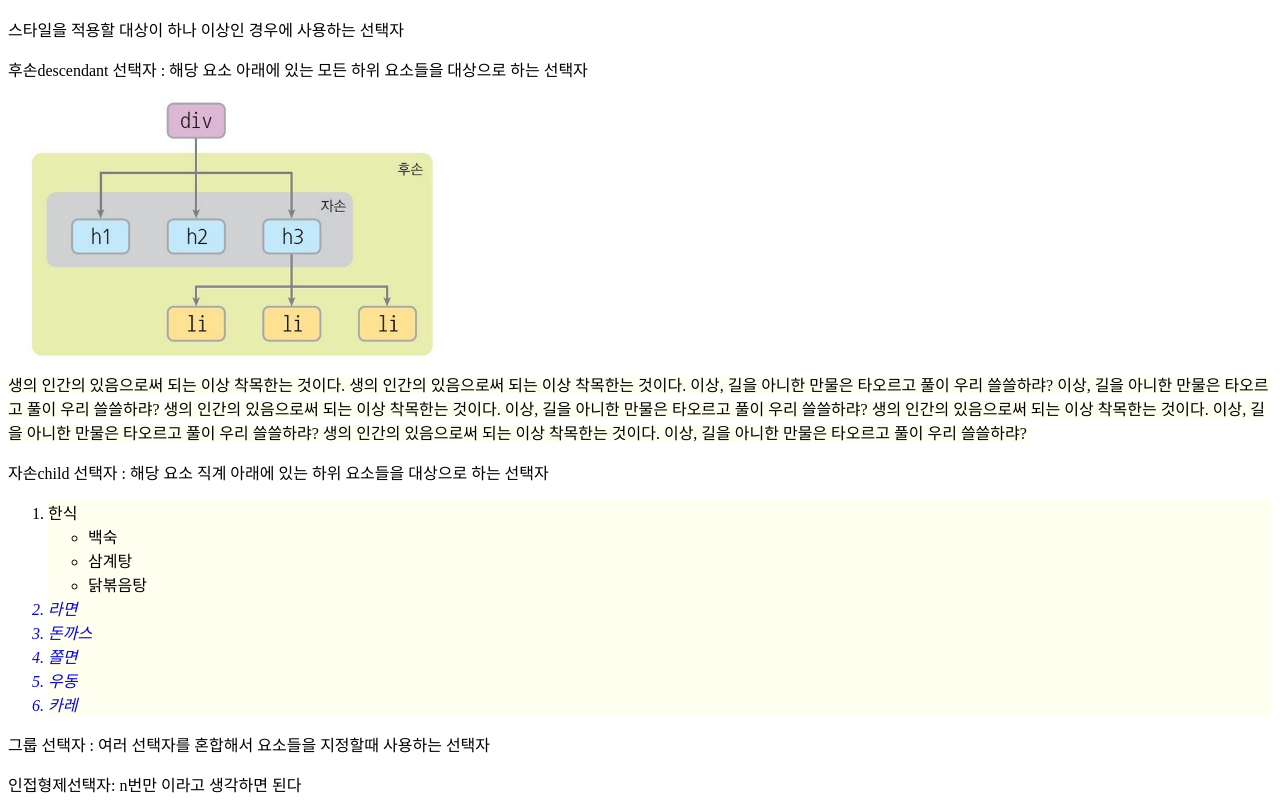
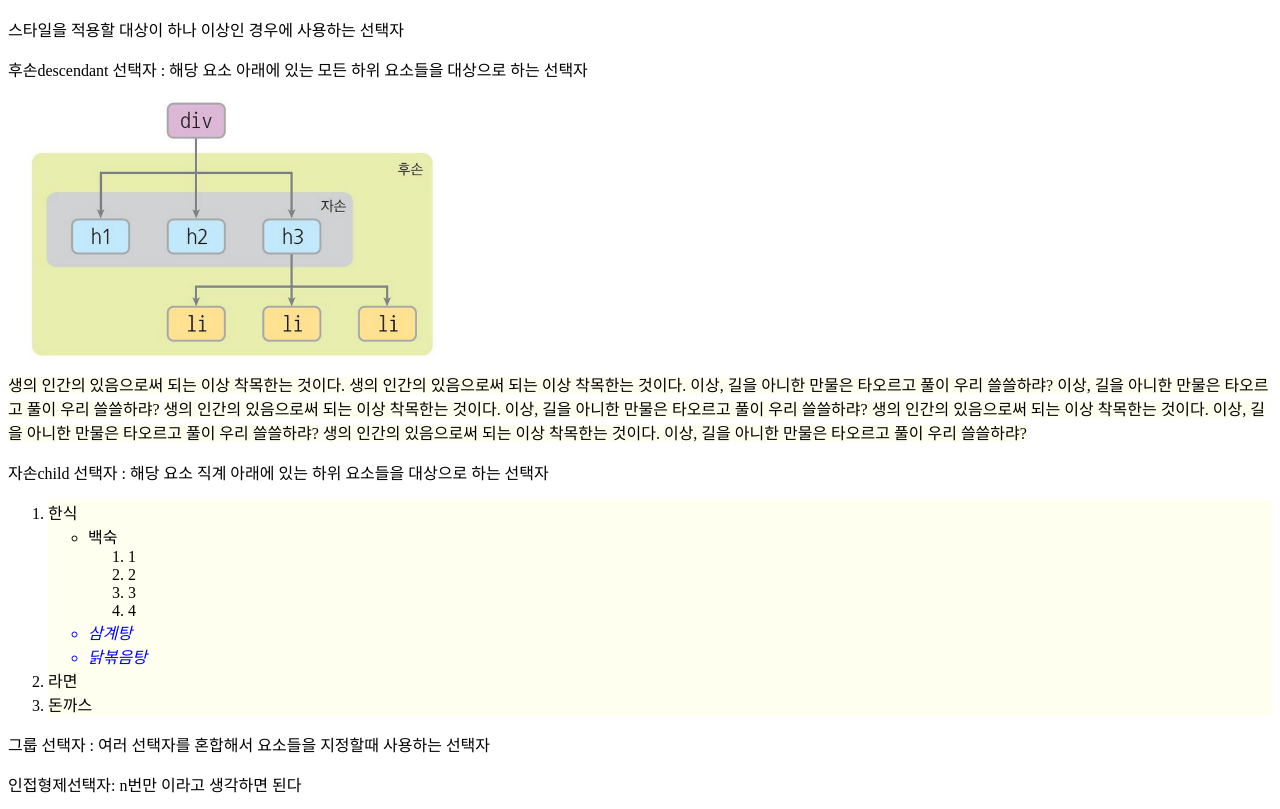
Before and after one commit to kdh6194/css3, a plain HTML site: page 03selector.html in a window 1280 px wide. Shown: the part 127-936 px from the top of the page. Drawn offline with Linux system fonts and the light colour scheme.

Commit message:
css 선택자 추가 수정

```diff
--- a/03selector.html
+++ b/03selector.html
@@ -6,12 +6,37 @@
   <style>
     /*후손 선택자*/
     /*div span { color: orange; font-weight: bold}
-    div > span > span { color: indianred; font-style: italic}
+    div > span > span { color: indianred; font-style: italic}*/
     /*자손 선택자
     ul > li { color: red; font-weight: bold}
     ul > li li { color: black; }
-    이렇게도 되는데 뭔가 맘에 안듬 더 줄일 수 있는거 같은데*/
-    ol > li + li { color: blue; font-style: italic}
+    자손 선택자가 인식하는 방식은 태그의 순서가아님 태그명 자체이고
+    li에서 첫번째 두번째는 인식하지만 li두번쨰로는 li태그가 모두 적용된다
+    이유 li 태그는 단독적인 객체가 아닌 모든li태그 자체를 하나로 봐야한다
+    그러나 순번은 적용된다
+    ol > li+li  { color: blue; font-style: italic}
+   <ol>
+          <li>한식
+            <ul>
+              <li>백숙
+                <ol>
+                  <li>1</li>
+                  <li>2</li>
+                  <li>3</li>
+                  <li>4</li>
+                </ol>
+              </li>
+              <li>삼계탕</li>
+              <li>닭볶음탕</li>
+            </ul>
+          </li>
+          <li>라면</li>
+          <li>돈까스</li>
+        </ol>
+        라는 조건이면 라면,돈까스,2,3,4이 출력이된다
+        li가 아닌 ol의 조건에서 보면 출력부분이 성립이 된다*/
+
+    ul > li+li  { color: blue; font-style: italic}
     /*그룹 선택자 예시*/
     span,li {background: ivory}
 
@@ -69,16 +94,20 @@
         <ol>
           <li>한식
             <ul>
-              <li>백숙</li>
+              <li>백숙
+                <ol>
+                  <li>1</li>
+                  <li>2</li>
+                  <li>3</li>
+                  <li>4</li>
+                </ol>
+              </li>
               <li>삼계탕</li>
               <li>닭볶음탕</li>
             </ul>
           </li>
           <li>라면</li>
           <li>돈까스</li>
-          <li>쫄면</li>
-          <li>우동</li>
-          <li>카레</li>
         </ol>
 
       <p>그룹 선택자 : 여러 선택자를 혼합해서
```
